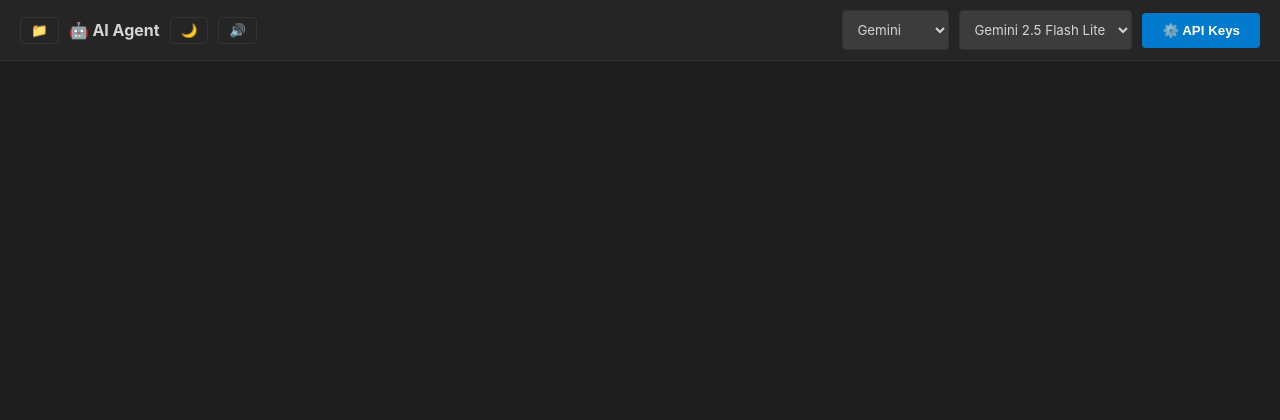
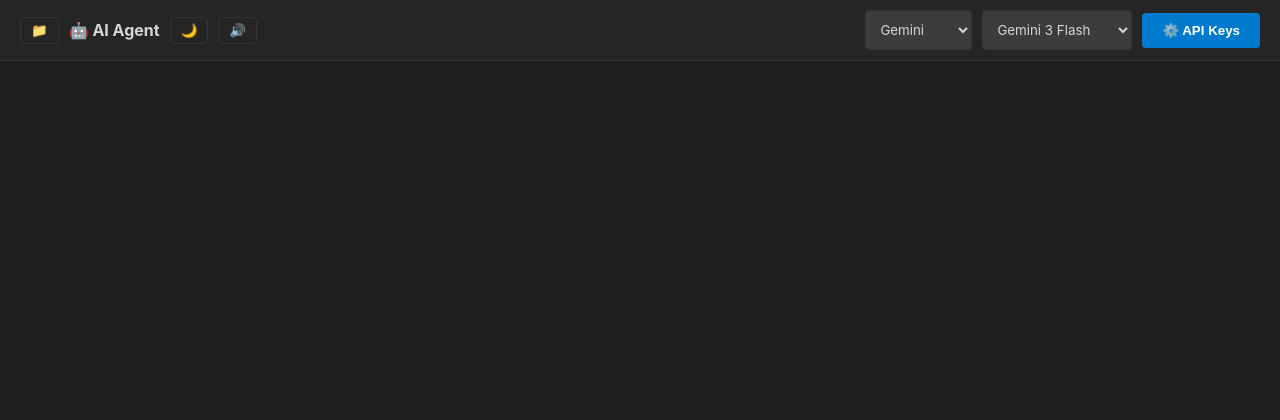
Before and after one commit to constantinbender51-cmyk/Four, a Flask app: page / in a window 1280 px wide. Shown: the top 420 px of the page. Run offline with Flask 3, Linux system fonts and the light colour scheme.

Commit message:
Update index.html

```diff
--- a/templates/index.html
+++ b/templates/index.html
@@ -326,12 +326,12 @@
             <option value="deepseek">DeepSeek</option>
         </select>
         <select id="model">
-            <option value="gemini-2.5-flash-lite">Gemini 2.5 Flash Lite</option>
-            <option value="gemini-2.5-flash">Gemini 2.5 Flash</option>
-            <option value="gemini-3-pro-preview">Gemini 3 Pro</option>
+            <option value="gemini-3-flash">Gemini 3 Flash</option>
+            <option value="gemini-3-pro">Gemini 3 Pro</option>
             <option value="deepseek-coder">DeepSeek Coder</option>
             <option value="deepseek-chat">DeepSeek Chat</option>
         </select>
+
         <button onclick="toggleSettings()">⚙️ API Keys</button>
     </div>
 </header>
```
